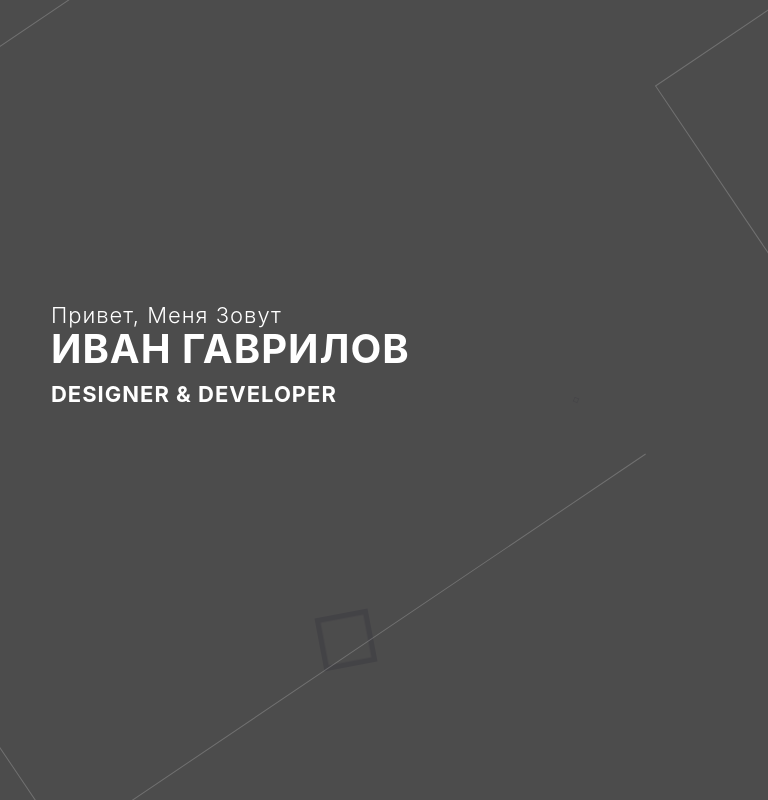
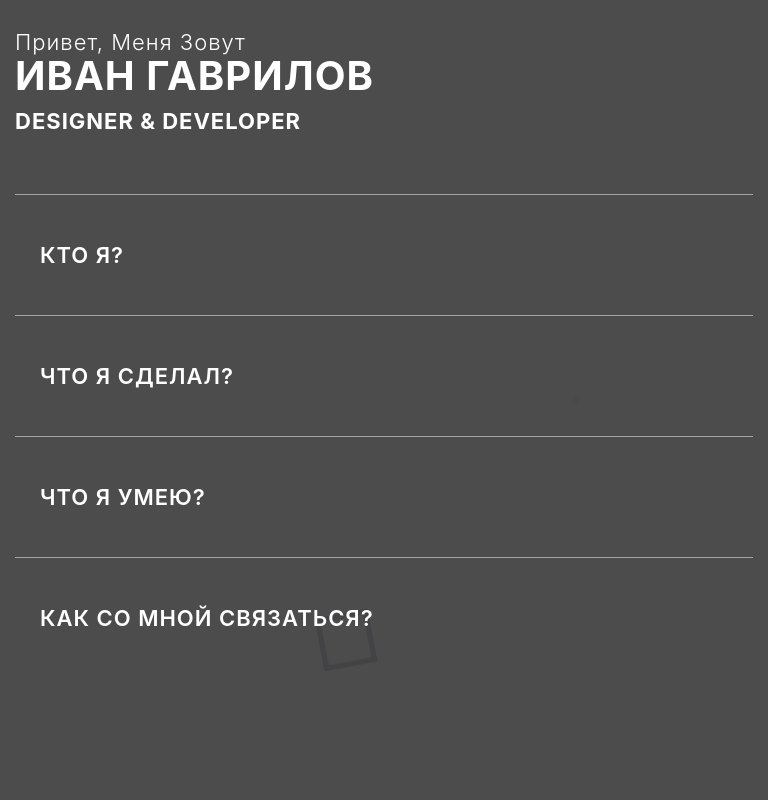
Before and after one commit to ilirius/my-site, a React (Create React App) app: page / in a window 768 px wide. Built offline with nearby package versions, Linux system fonts and the light colour scheme.

Commit message:
Основное меню на главной

```diff
--- a/package.json
+++ b/package.json
@@ -13,6 +13,7 @@
     "i18next-http-backend": "^1.3.1",
     "react": "^17.0.2",
     "react-dom": "^17.0.2",
+    "react-grid-system": "^8.0.1",
     "react-helmet": "^6.1.0",
     "react-i18next": "^11.15.1",
     "react-router-dom": "^6.1.1",
--- a/src/containers/Layout/Layout.js
+++ b/src/containers/Layout/Layout.js
@@ -1,14 +1,15 @@
 import { Outlet } from "react-router-dom";
+import { ScreenClassProvider } from "react-grid-system";
 // import { Header } from "components";
 
 function Layout() {
   return (
-    <>
+    <ScreenClassProvider>
       {/* <Header /> */}
       <main>
         <Outlet />
       </main>
-    </>
+    </ScreenClassProvider>
   );
 }
 
--- a/src/index.js
+++ b/src/index.js
@@ -1,5 +1,6 @@
 import { StrictMode } from "react";
 import ReactDOM from "react-dom";
+import { setConfiguration } from "react-grid-system";
 
 import "./i18n";
 import reportWebVitals from "./reportWebVitals";
@@ -8,6 +9,8 @@ import App from "./App";
 
 import "animate.css";
 import "./index.css";
+
+setConfiguration({ maxScreenClass: "xl" });
 
 ReactDOM.render(
   <StrictMode>
--- a/src/pages/Home.js
+++ b/src/pages/Home.js
@@ -1,16 +1,17 @@
-import React, { Suspense } from "react";
+import { Suspense, lazy as RtLazy } from "react";
 
 import { useTranslation, Trans } from "react-i18next";
 import cx from "classnames";
 import { useEffect } from "react";
 import { Link } from "react-router-dom";
+import { Container } from "react-grid-system";
 
-import CSelect from "components/CSelect";
+// import CSelect from "components/CSelect";
 import styles from "styles/home.module.css";
 
 import cubStylesBg from "styles/cub.background.module.css";
 
-const LayoutBackground = React.lazy(() => import("components/LayoutBackground"));
+const LayoutBackground = RtLazy(() => import("components/LayoutBackground"));
 
 function Home() {
   const { t } = useTranslation();
@@ -33,9 +34,10 @@ function Home() {
           </div>
         </LayoutBackground>
       </Suspense>
-      <>
+      <div className={styles.content_home}>
         <div className={styles.cover_overlay} />
-        {/* <div className={styles.home_container}> */}
+        <Container fluid>
+          {/* <Row> */}
           <div className={cx(styles.block_decoration, styles.main_block)}>
             <div className={styles.mb_container}>
               <h1>
@@ -71,7 +73,11 @@ function Home() {
             </Link>
             <Link to="skills/" title={t("mainMenu.skills")}>
               <span
-              className={cx(styles.block_decoration, styles.menu_block, styles.menu_block__skills)}
+                className={cx(
+                  styles.block_decoration,
+                  styles.menu_block,
+                  styles.menu_block__skills
+                )}
               >
                 <span className={styles.block_container}>
                   <h2 className={styles.block_container_item}>{t("mainMenu.skills")}</h2>
@@ -80,7 +86,11 @@ function Home() {
             </Link>
             <Link to="contact/" title={t("mainMenu.contact")}>
               <span
-              className={cx(styles.block_decoration, styles.menu_block, styles.menu_block__contact)}
+                className={cx(
+                  styles.block_decoration,
+                  styles.menu_block,
+                  styles.menu_block__contact
+                )}
               >
                 <span className={styles.block_container}>
                   <h2 className={styles.block_container_item}>{t("mainMenu.contact")}</h2>
@@ -98,8 +108,8 @@ function Home() {
               {/* </span> */}
             </div>
           </div>
-        {/* </div> */}
-      </>
+        </Container>
+      </div>
     </>
   );
 }
--- a/src/styles/home.module.css
+++ b/src/styles/home.module.css
@@ -87,6 +87,21 @@ h6 {
 
 -------------------------------------------------------------------*/
 
+.content_home {
+  width: 100%;
+  height: 100vh;
+  position: fixed;
+  overflow: hidden;
+  background-size: cover;
+  z-index: 0;
+}
+
+@media (max-width: 980px) {
+  .content_home {
+    overflow-y: auto;
+  }
+}
+
 .block_decoration {
   position: absolute;
   border: 1px solid rgba(255, 255, 255, 0.2);
@@ -110,6 +125,7 @@ h6 {
 }
 
 .empty_2 {
+  display: none;
   top: 53px;
   height: 200px;
   left: 1241px;
@@ -128,7 +144,8 @@ h6 {
 /* .empty_2 {} */
 
 @media (min-width: 1920px) {
-  .empty {
+  .empty,
+  .empty_2 {
     display: block;
   }
 }
@@ -203,29 +220,34 @@ h6 {
     font-size: 22px;
     min-height: 22px;
   }
-  /* .menu2 .name-block {
-    padding: 0 0 0 20px;
-  }
-  .menu2 .mb_container h1 {
-    font-size: 50px;
-  }
-  .menu2 .mb_container h1 span,
-  .menu2 .mb_container h2 {
-    font-size: 26px;
-    min-height: 26px;
-  } */
 }
+
 @media (min-width: 981px) and (max-width: 1024px) {
   .main_block {
     left: -190px;
     top: 10px;
+    width: 640px;
+    height: 640px;
   }
 }
 
-@media (min-width: 768px) and (max-width: 980px) {
+@media (max-width: 980px) {
   .main_block {
-    left: -190px;
-    top: 10px;
+    position: relative;
+    transform: rotate(0deg);
+    width: 100%;
+    height: auto;
+    border: none;
+    border-bottom: 1px solid rgba(255, 255, 255, 0.5);
+    display: flex;
+    top: 0;
+    left: 0;
+  }
+
+  .mb_container {
+    display: block;
+    transform: rotate(0deg);
+    padding: 30px 0 50px 0;
   }
 }
 
@@ -274,6 +296,7 @@ h6 {
   top: 28px;
   left: 3px;
 }
+
 .menu_block > * {
   display: table-cell;
   vertical-align: middle;
@@ -369,27 +392,83 @@ h6 {
   }
 }
 
-@media (min-width: 981px) and (max-width: 1024px) {
-  .menu_block__about {
-    left: 382px;
-    top: -150px;
-  }
-
-  .menu_block__portfolio {
-    left: 577px;
-    top: 89px;
-  }
-
-  .menu_block__skills {
-    left: 772px;
-    top: 428px;
-  }
-
+@media (min-width: 1025px) and (max-width: 1180px) {
   .menu_block__contact {
-    left: 365px;
-    top: 538px;
+    left: 400px;
+    top: 437px;
     border-top: none;
     border-right: none;
     border-left: 1px solid rgba(255, 255, 255, 0.2);
   }
 }
+
+@media (min-width: 981px) and (max-width: 1024px) {
+  .menu_block__about {
+    left: 338px;
+    top: -152px;
+  }
+
+  .menu_block__portfolio {
+    left: 534px;
+    top: 89px;
+  }
+
+  .menu_block__skills {
+    left: 729px;
+    top: 428px;
+  }
+
+  .menu_block__contact {
+    left: 294px;
+    top: 502px;
+    border-top: none;
+    border-right: none;
+    border-left: 1px solid rgba(255, 255, 255, 0.2);
+  }
+}
+
+@media (max-width: 980px) {
+  .menu_blocks a:last-child .menu_block {
+    border-bottom: none;
+  }
+
+  .menu_block {
+    display: block;
+    position: relative;
+    transform: rotate(0);
+    border: none;
+    border-bottom: 1px solid rgba(255, 255, 255, 0.5);
+    height: auto;
+    width: 100%;
+    top: 0;
+    left: 0;
+  }
+
+  .menu_block:hover {
+    border: none;
+    border-bottom: 1px solid rgba(255, 255, 255, 0.5);
+  }
+
+  .menu_block > * {
+    position: relative;
+    display: block;
+    transform: rotate(0);
+  }
+
+  .menu_block h2 {
+    margin: 0;
+    padding: 50px 25px;
+    font-size: 22px;
+    line-height: 20px;
+  }
+
+  .menu_block h2::after {
+    display: none;
+  }
+
+  .menu_block .block_container {
+    padding: 0;
+    position: relative;
+    display: block;
+  }
+}
```
Also changed, not shown: 1 other file (tests, documents, lock files or other folders). Lines whose indentation alone changed are shown as unchanged.
